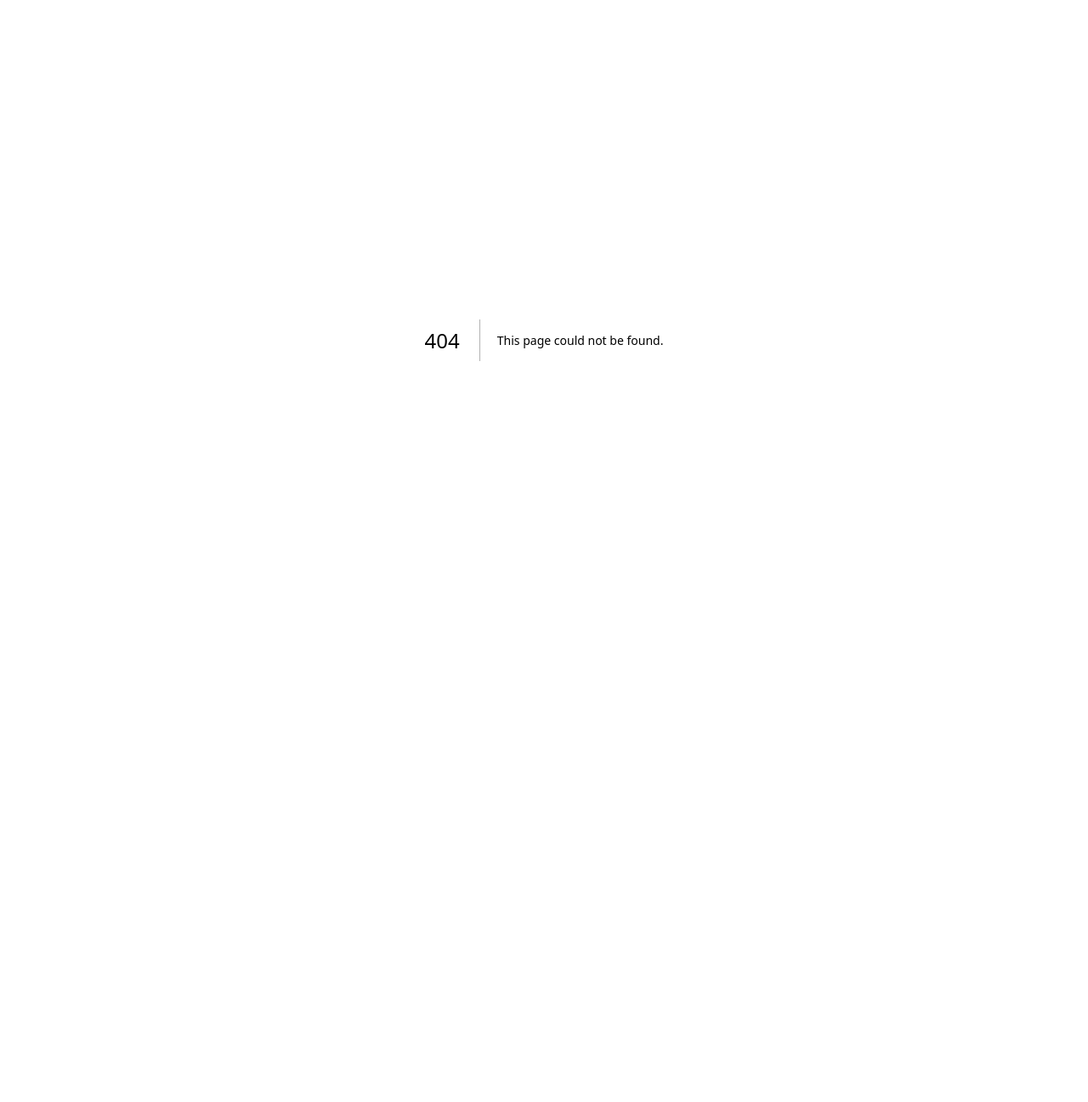
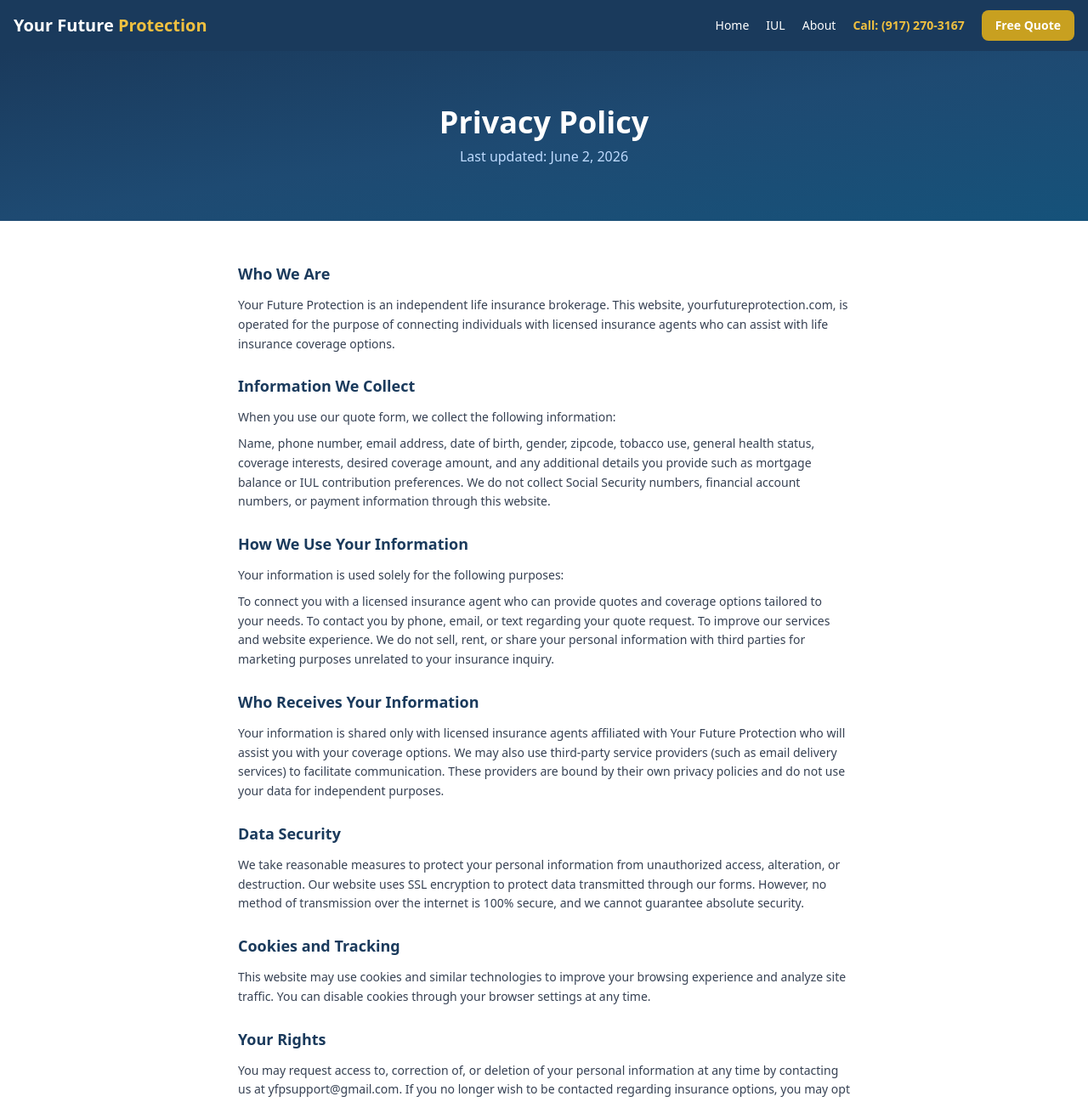
Before and after one commit to MaxBarajas1/my-insurance-site, a Next.js app: page /privacy in a window 1280 px wide. Before the commit this address had no page. Shown: the top 1297 px of the page at 85% size. Before the commit the page ends 800 px from the top, so only its background shows below. Built offline with nearby package versions, Linux system fonts and the light colour scheme.

Commit message:
add privacy policy and terms pages

```diff
--- /dev/null
+++ b/app/privacy/page.tsx
@@ -0,0 +1,50 @@
+import Navbar from "@/components/Navbar";
+import Footer from "@/components/Footer";
+
+export default function PrivacyPage() {
+  return (
+    <main>
+      <Navbar />
+      <section className="px-6 py-16 bg-gradient-to-br from-[#1a3a5c] via-[#1e4a72] to-[#15527a] text-center">
+        <h1 className="text-3xl md:text-4xl font-bold text-white">Privacy Policy</h1>
+        <p className="text-blue-200 mt-2">Last updated: June 2, 2026</p>
+      </section>
+      <section className="px-6 py-12 max-w-3xl mx-auto text-sm text-gray-700 leading-relaxed">
+        <h2 className="text-lg font-bold text-[#1a3a5c] mb-3">Who We Are</h2>
+        <p className="mb-6">Your Future Protection is an independent life insurance brokerage. This website, yourfutureprotection.com, is operated for the purpose of connecting individuals with licensed insurance agents who can assist with life insurance coverage options.</p>
+
+        <h2 className="text-lg font-bold text-[#1a3a5c] mb-3">Information We Collect</h2>
+        <p className="mb-2">When you use our quote form, we collect the following information:</p>
+        <p className="mb-6">Name, phone number, email address, date of birth, gender, zipcode, tobacco use, general health status, coverage interests, desired coverage amount, and any additional details you provide such as mortgage balance or IUL contribution preferences. We do not collect Social Security numbers, financial account numbers, or payment information through this website.</p>
+
+        <h2 className="text-lg font-bold text-[#1a3a5c] mb-3">How We Use Your Information</h2>
+        <p className="mb-2">Your information is used solely for the following purposes:</p>
+        <p className="mb-6">To connect you with a licensed insurance agent who can provide quotes and coverage options tailored to your needs. To contact you by phone, email, or text regarding your quote request. To improve our services and website experience. We do not sell, rent, or share your personal information with third parties for marketing purposes unrelated to your insurance inquiry.</p>
+
+        <h2 className="text-lg font-bold text-[#1a3a5c] mb-3">Who Receives Your Information</h2>
+        <p className="mb-6">Your information is shared only with licensed insurance agents affiliated with Your Future Protection who will assist you with your coverage options. We may also use third-party service providers (such as email delivery services) to facilitate communication. These providers are bound by their own privacy policies and do not use your data for independent purposes.</p>
+
+        <h2 className="text-lg font-bold text-[#1a3a5c] mb-3">Data Security</h2>
+        <p className="mb-6">We take reasonable measures to protect your personal information from unauthorized access, alteration, or destruction. Our website uses SSL encryption to protect data transmitted through our forms. However, no method of transmission over the internet is 100% secure, and we cannot guarantee absolute security.</p>
+
+        <h2 className="text-lg font-bold text-[#1a3a5c] mb-3">Cookies and Tracking</h2>
+        <p className="mb-6">This website may use cookies and similar technologies to improve your browsing experience and analyze site traffic. You can disable cookies through your browser settings at any time.</p>
+
+        <h2 className="text-lg font-bold text-[#1a3a5c] mb-3">Your Rights</h2>
+        <p className="mb-6">You may request access to, correction of, or deletion of your personal information at any time by contacting us at yfpsupport@gmail.com. If you no longer wish to be contacted regarding insurance options, you may opt out by replying to any communication or contacting us directly.</p>
+
+        <h2 className="text-lg font-bold text-[#1a3a5c] mb-3">Children</h2>
+        <p className="mb-6">This website is not intended for individuals under the age of 18. We do not knowingly collect personal information from minors.</p>
+
+        <h2 className="text-lg font-bold text-[#1a3a5c] mb-3">Changes to This Policy</h2>
+        <p className="mb-6">We may update this Privacy Policy from time to time. Changes will be posted on this page with an updated effective date.</p>
+
+        <h2 className="text-lg font-bold text-[#1a3a5c] mb-3">Contact Us</h2>
+        <p className="mb-2">If you have questions about this Privacy Policy, contact us at:</p>
+        <p>Email: yfpsupport@gmail.com</p>
+        <p>Phone: (917) 270-3167</p>
+      </section>
+      <Footer />
+    </main>
+  );
+}
--- /dev/null
+++ b/app/terms/page.tsx
@@ -0,0 +1,51 @@
+import Navbar from "@/components/Navbar";
+import Footer from "@/components/Footer";
+
+export default function TermsPage() {
+  return (
+    <main>
+      <Navbar />
+      <section className="px-6 py-16 bg-gradient-to-br from-[#1a3a5c] via-[#1e4a72] to-[#15527a] text-center">
+        <h1 className="text-3xl md:text-4xl font-bold text-white">Terms and Conditions</h1>
+        <p className="text-blue-200 mt-2">Last updated: June 2, 2026</p>
+      </section>
+      <section className="px-6 py-12 max-w-3xl mx-auto text-sm text-gray-700 leading-relaxed">
+        <h2 className="text-lg font-bold text-[#1a3a5c] mb-3">Agreement to Terms</h2>
+        <p className="mb-6">By accessing and using yourfutureprotection.com, you agree to be bound by these Terms and Conditions. If you do not agree with any part of these terms, please do not use this website.</p>
+
+        <h2 className="text-lg font-bold text-[#1a3a5c] mb-3">Nature of Service</h2>
+        <p className="mb-6">Your Future Protection is an independent life insurance brokerage that connects individuals with licensed insurance agents. We are not an insurance company and do not underwrite, issue, or bind any insurance policies. All insurance products and services are provided exclusively by the insurance carriers. Descriptions of coverage on this website are for informational purposes only and are subject to the terms and conditions of the actual insurance policy issued.</p>
+
+        <h2 className="text-lg font-bold text-[#1a3a5c] mb-3">Not an Offer of Insurance</h2>
+        <p className="mb-6">Nothing on this website constitutes an offer, solicitation, or agreement to provide insurance. Coverage availability, pricing, and eligibility vary by state, carrier, and individual circumstances. Submitting a quote request does not guarantee coverage or any specific rate.</p>
+
+        <h2 className="text-lg font-bold text-[#1a3a5c] mb-3">Consent to Contact</h2>
+        <p className="mb-6">By submitting your information through our quote form, you consent to be contacted by a licensed insurance agent affiliated with Your Future Protection by phone, email, or text message regarding life insurance options. This may include the use of automated dialing systems or prerecorded messages. You understand that your consent is not a condition of purchasing any product or service. You may revoke your consent at any time by contacting us at yfpsupport@gmail.com or by replying STOP to any text message.</p>
+
+        <h2 className="text-lg font-bold text-[#1a3a5c] mb-3">Accuracy of Information</h2>
+        <p className="mb-6">While we strive to provide accurate and up-to-date information, we make no warranties or representations about the completeness, accuracy, or reliability of any content on this website. Insurance products, rates, and availability are subject to change without notice.</p>
+
+        <h2 className="text-lg font-bold text-[#1a3a5c] mb-3">No Professional Advice</h2>
+        <p className="mb-6">The content on this website is for general informational purposes only and should not be considered financial, legal, tax, or insurance advice. You should consult with a qualified professional before making any insurance or financial decisions.</p>
+
+        <h2 className="text-lg font-bold text-[#1a3a5c] mb-3">Limitation of Liability</h2>
+        <p className="mb-6">Your Future Protection, its agents, employees, and affiliates shall not be held liable for any direct, indirect, incidental, or consequential damages arising from your use of this website or reliance on any information provided herein.</p>
+
+        <h2 className="text-lg font-bold text-[#1a3a5c] mb-3">Third-Party Links</h2>
+        <p className="mb-6">This website may contain links to third-party websites. We have no control over the content or practices of these sites and assume no responsibility for their privacy policies or terms of use.</p>
+
+        <h2 className="text-lg font-bold text-[#1a3a5c] mb-3">Intellectual Property</h2>
+        <p className="mb-6">All content on this website, including text, graphics, logos, and design, is the property of Your Future Protection and is protected by applicable copyright and trademark laws. You may not reproduce, distribute, or use any content without prior written permission.</p>
+
+        <h2 className="text-lg font-bold text-[#1a3a5c] mb-3">Changes to Terms</h2>
+        <p className="mb-6">We reserve the right to update these Terms and Conditions at any time. Changes will be posted on this page with an updated effective date. Continued use of the website after changes are posted constitutes your acceptance of the revised terms.</p>
+
+        <h2 className="text-lg font-bold text-[#1a3a5c] mb-3">Contact Us</h2>
+        <p className="mb-2">If you have questions about these Terms, contact us at:</p>
+        <p>Email: yfpsupport@gmail.com</p>
+        <p>Phone: (917) 270-3167</p>
+      </section>
+      <Footer />
+    </main>
+  );
+}
--- a/components/Footer.tsx
+++ b/components/Footer.tsx
@@ -1,3 +1,5 @@
+import Link from "next/link";
+
 export default function Footer() {
   return (
     <footer>
@@ -9,7 +11,12 @@ export default function Footer() {
       <div className="bg-[#0f2235] text-[#8ab0cc] px-6 py-8 text-center text-xs leading-relaxed">
         <p>Your Future Protection | Independent Life Insurance Brokerage</p>
         <p className="mt-1">Phone: (917) 270-3167 | Email: yfpsupport@gmail.com</p>
+        <div className="mt-3 flex justify-center gap-4">
+          <Link href="/privacy" className="underline hover:text-white">Privacy Policy</Link>
+          <Link href="/terms" className="underline hover:text-white">Terms and Conditions</Link>
+        </div>
         <p className="mt-3">This website is for informational purposes only. Products and availability may vary by state. This is not an offer of insurance. Your Future Protection is an independent brokerage and is not affiliated with any single insurance carrier.</p>
+        <p className="mt-2">By submitting your information, you consent to be contacted by a licensed insurance agent regarding life insurance options.</p>
       </div>
     </footer>
   );
```
